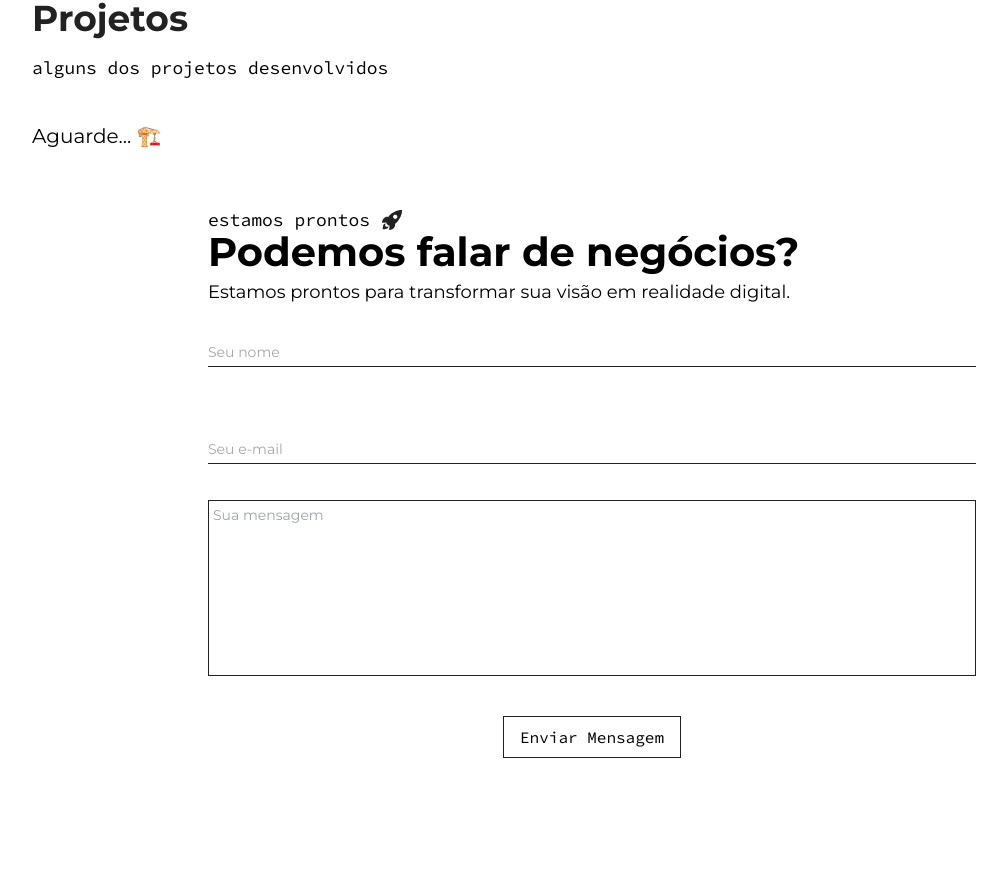
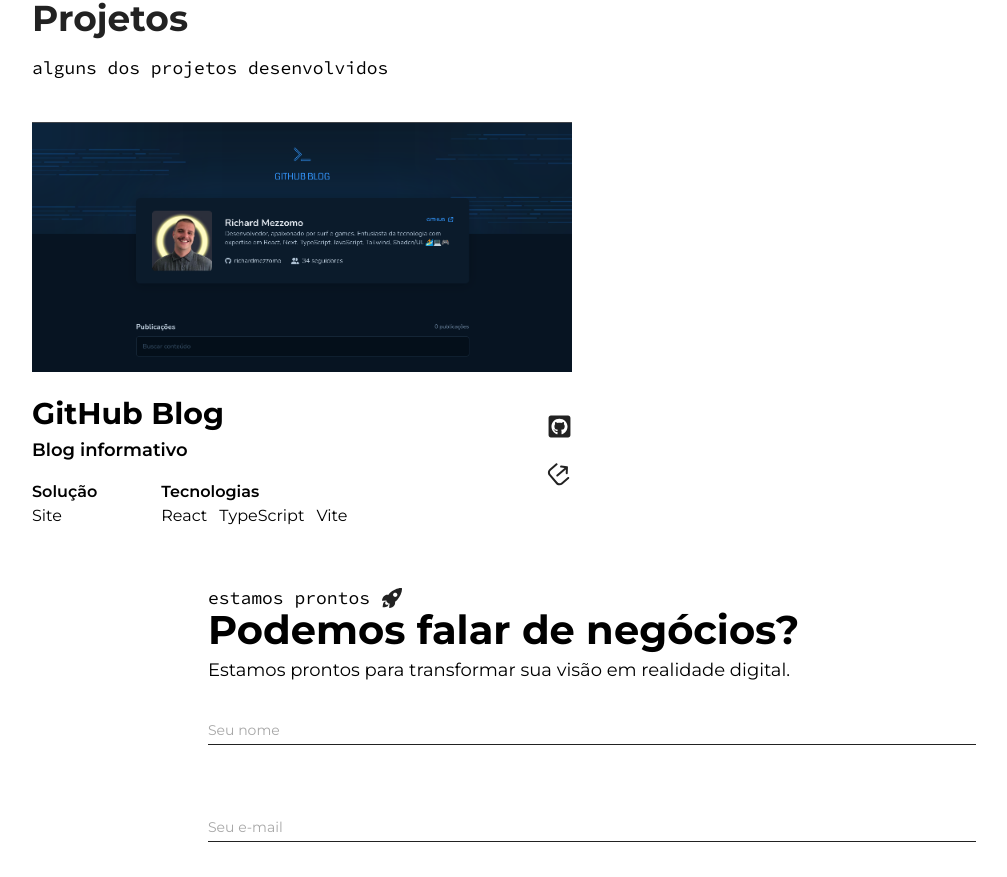
Before and after one commit to richardmezzomo/portfolio-richard-mezzomo, a Next.js app: page / in a window 1280 px wide. Shown: the part 1500-2377 px from the top of the page, without its empty margins (48-1055 px from the left). Before the commit the page ends 2282 px from the top, so only its background shows below. Built offline with nearby package versions, Linux system fonts and the light colour scheme.

Commit message:
feat: add githublog

```diff
--- a/src/components/Portfolio/page.tsx
+++ b/src/components/Portfolio/page.tsx
@@ -13,17 +13,16 @@
         </p>
       </header>
       <main className="grid grid-cols-1 justify-items-center gap-5 pt-10 lg:grid-cols-2 lg:gap-10">
-        {/* <Cards
+        <Cards
           imageSrc={gitHubBlog}
           title="GitHub Blog"
           paragraph="Blog informativo"
           paragraphTwo="Site"
           technologies={['React', 'TypeScript', 'Vite']}
           githubLink="https://github.com/richardmezzomo/github-blog"
-          link=""
-        /> */}
+          link="https://github-blog-krsrq52si-richardmezzomo.vercel.app/"
+        />
       </main>
-      <h3 className="self-start font-sans text-xl">Aguarde... 🏗️</h3>
     </section>
   )
 }
```
Also changed, not shown: src/assets/images/github-blog.png.
